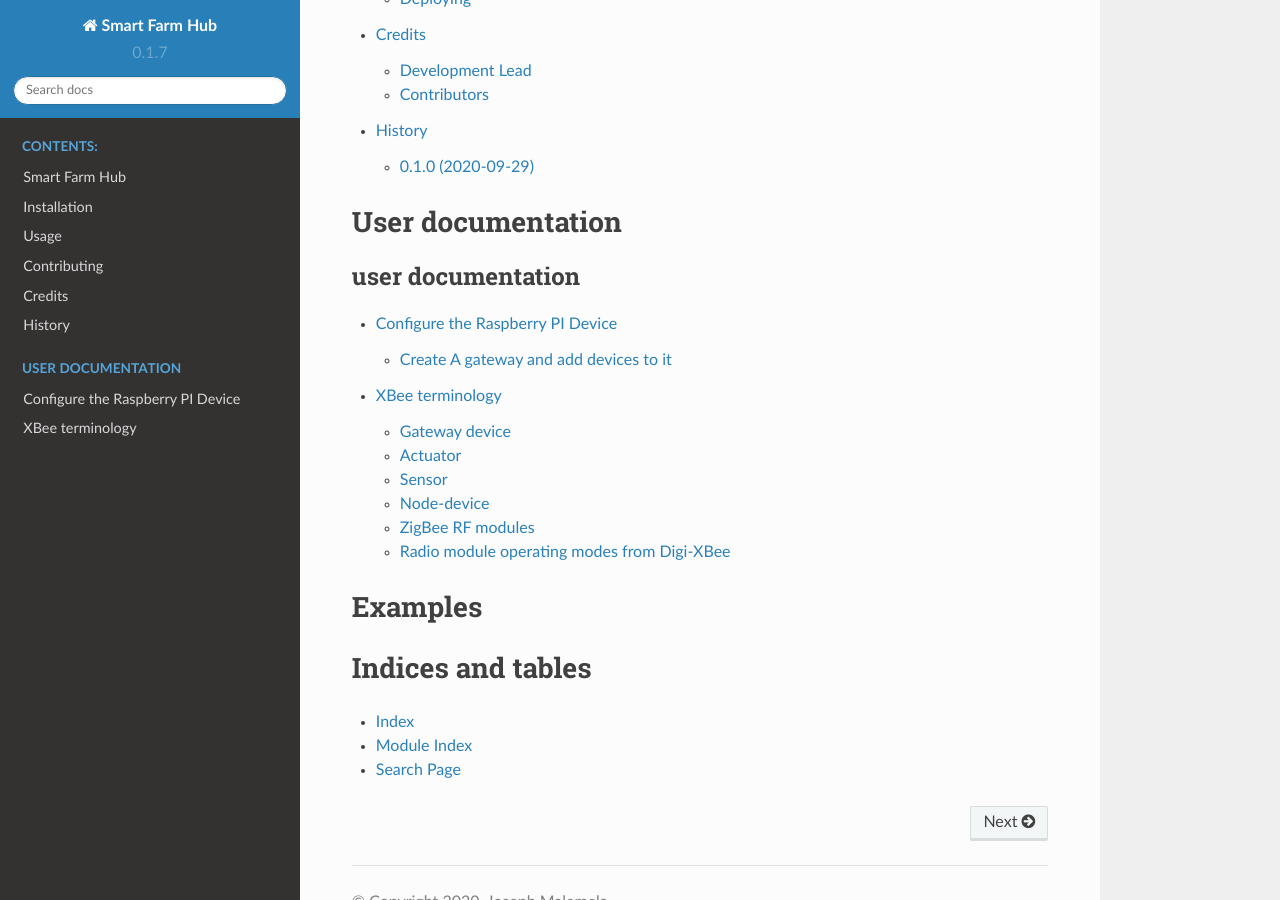
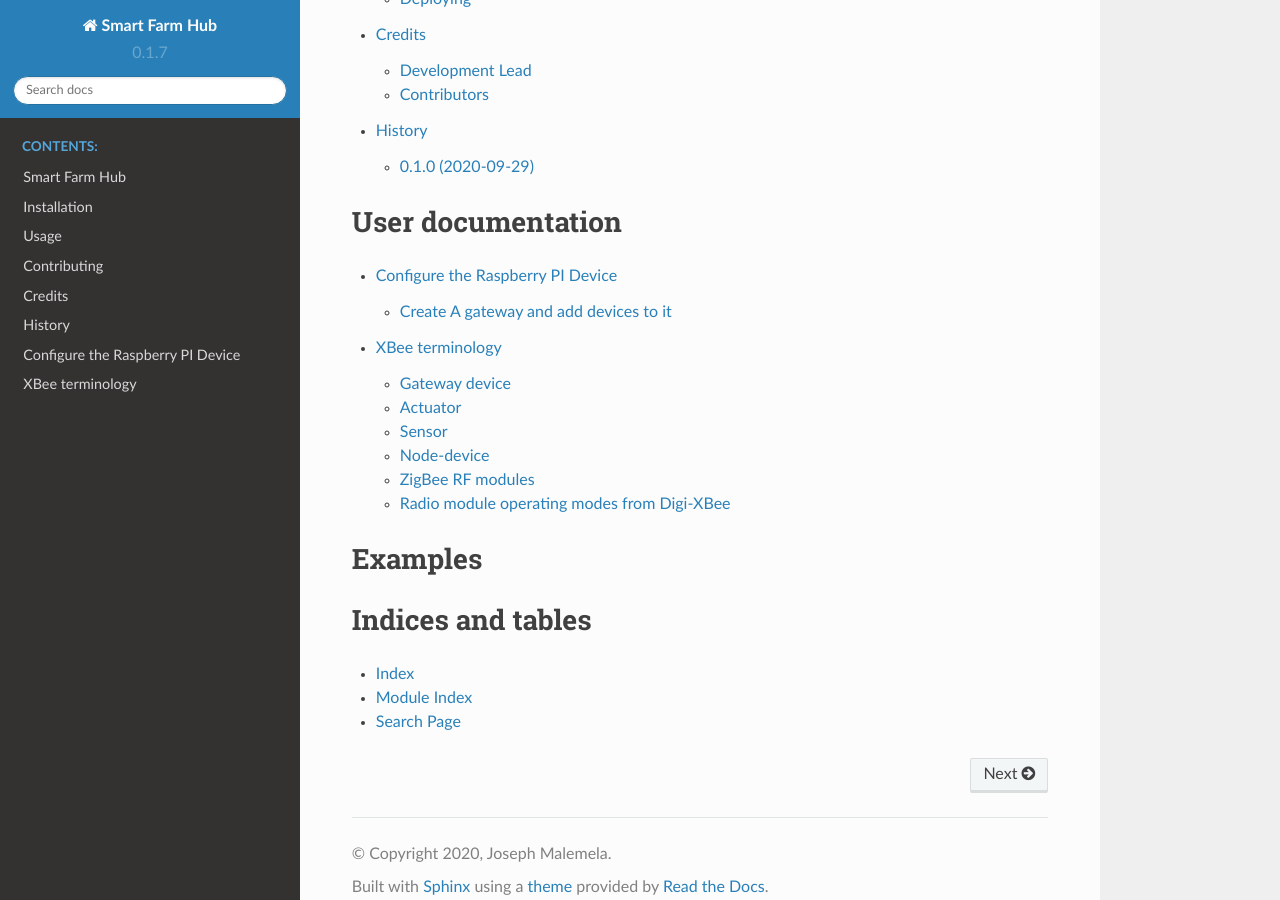
Before and after one commit to itumeleng96/LowCostSmartFarmHub, a Sphinx documentation site: the page built from docs/index.rst, in a window 1280 px wide and 900 px high, scrolled down 569 px. Built offline with Sphinx 7.4.7 and the Read the Docs theme 2.0.0, drawn with Linux system fonts in a browser that asks for light colours; pages that are not in the unit, such as notebooks, are missing from menus.

Commit message:
Update index.rst

```diff
--- a/docs/index.rst
+++ b/docs/index.rst
@@ -17,7 +17,6 @@ User documentation
 ==================
 .. toctree::
    :maxdepth: 2
-   :caption: user documentation
 
    user_doc/LowCostSmartFarmHub_terminology
    user_doc/configuring_rpi_gateway
```
